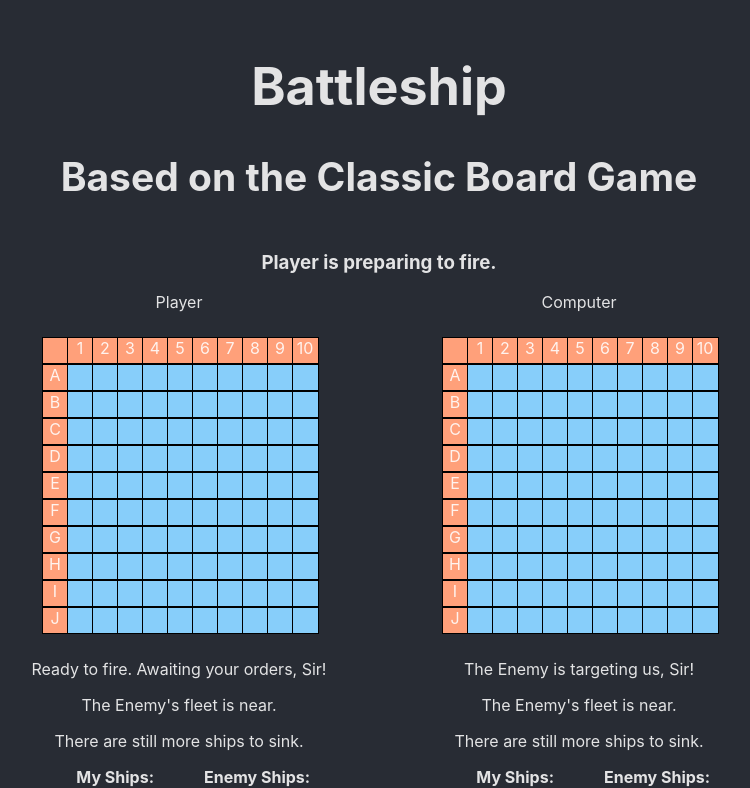
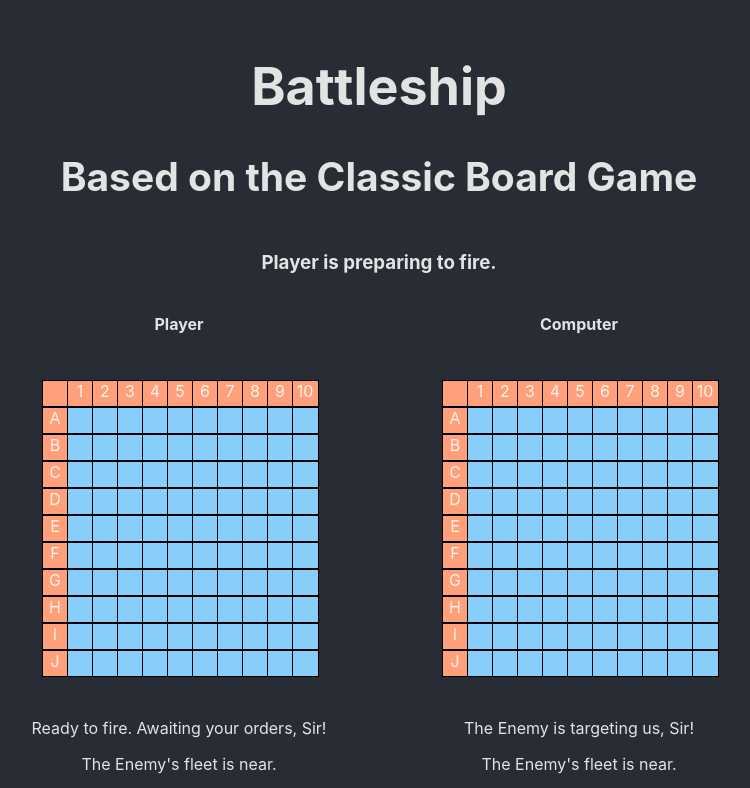
Before and after one commit to thomHayner/battleship-mini-app, a React (Create React App) app: page / in a window 1280 px wide. Shown: the top 788 px of the page, without its empty margins (261-1011 px from the left). Built offline with nearby package versions, Linux system fonts and the light colour scheme.

Commit message:
code: cleanup

```diff
--- a/src/Components/Elements/DisplayMessages/PlayerName.js
+++ b/src/Components/Elements/DisplayMessages/PlayerName.js
@@ -1,5 +1,5 @@
 import React from 'react';
 
-const PlayerName = (props) => <div className='player-name' >{props.name}</div>;
+const PlayerName = (props) => <div className='player-name' ><h4>{props.name}</h4></div>;
 
 export default PlayerName;
--- a/src/Components/Elements/DisplayMessages/Shot.js
+++ b/src/Components/Elements/DisplayMessages/Shot.js
@@ -1,5 +1,5 @@
 import React from 'react';
 
-const Shot = (props) => <div >{props.shot}</div>;
+const Shot = (props) => <div className='shot' ><p>{props.shot}</p></div>;
 
 export default Shot;
--- a/src/Components/Elements/DisplayMessages/Sinking.js
+++ b/src/Components/Elements/DisplayMessages/Sinking.js
@@ -1,11 +1,5 @@
 import React from 'react';
 
-const Sinking = (props) => {
-    return (
-        <div>
-            <p>{props.sinking}</p>
-        </div>
-    )
-};
+const Sinking = (props) => <div className='sinking' ><p>{props.sinking}</p></div>;
 
 export default Sinking;
--- a/src/Components/Elements/DisplayMessages/Winner.js
+++ b/src/Components/Elements/DisplayMessages/Winner.js
@@ -1,11 +1,5 @@
 import React from 'react';
 
-const Winner = (props) => {
-    return (
-        <div>
-            <p>{props.win}</p>
-        </div>
-    )
-};
+const Winner = (props) => <div className='winner' ><p>{props.win}</p></div>;
 
 export default Winner;
```
